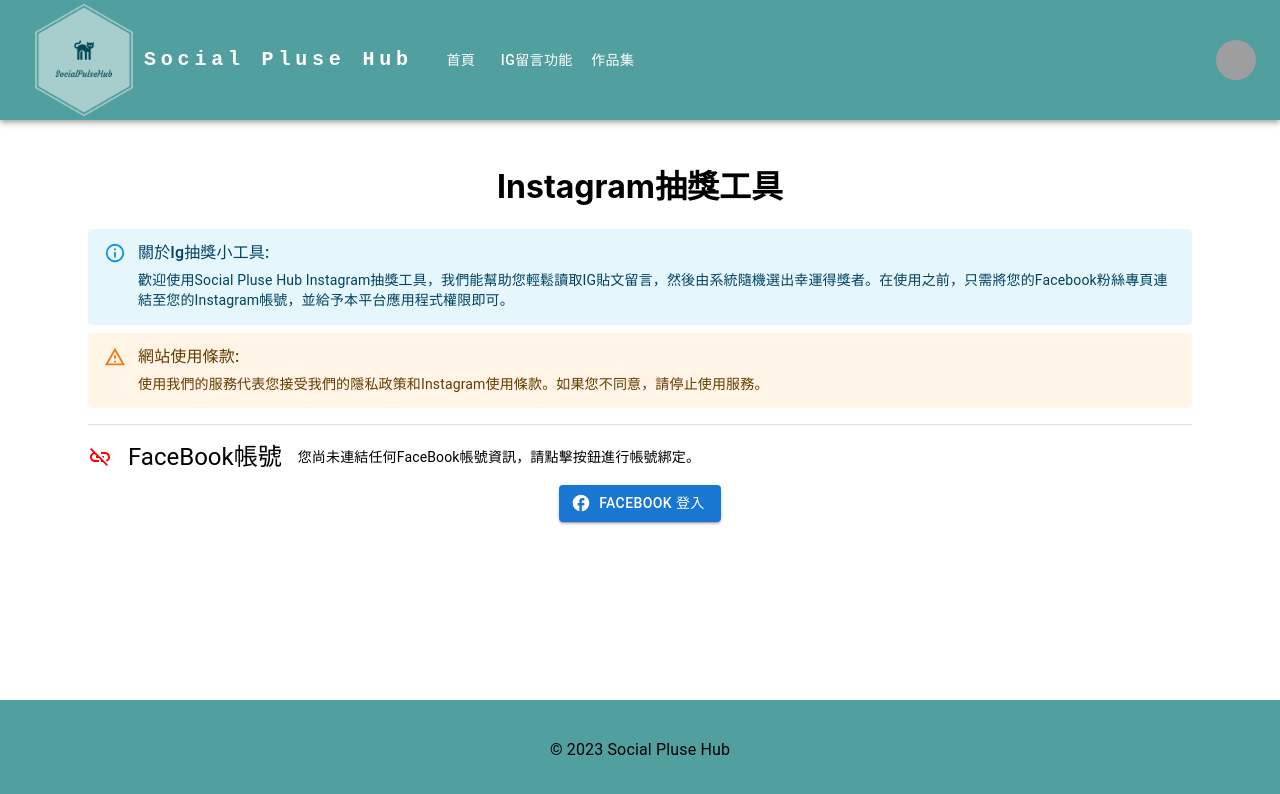
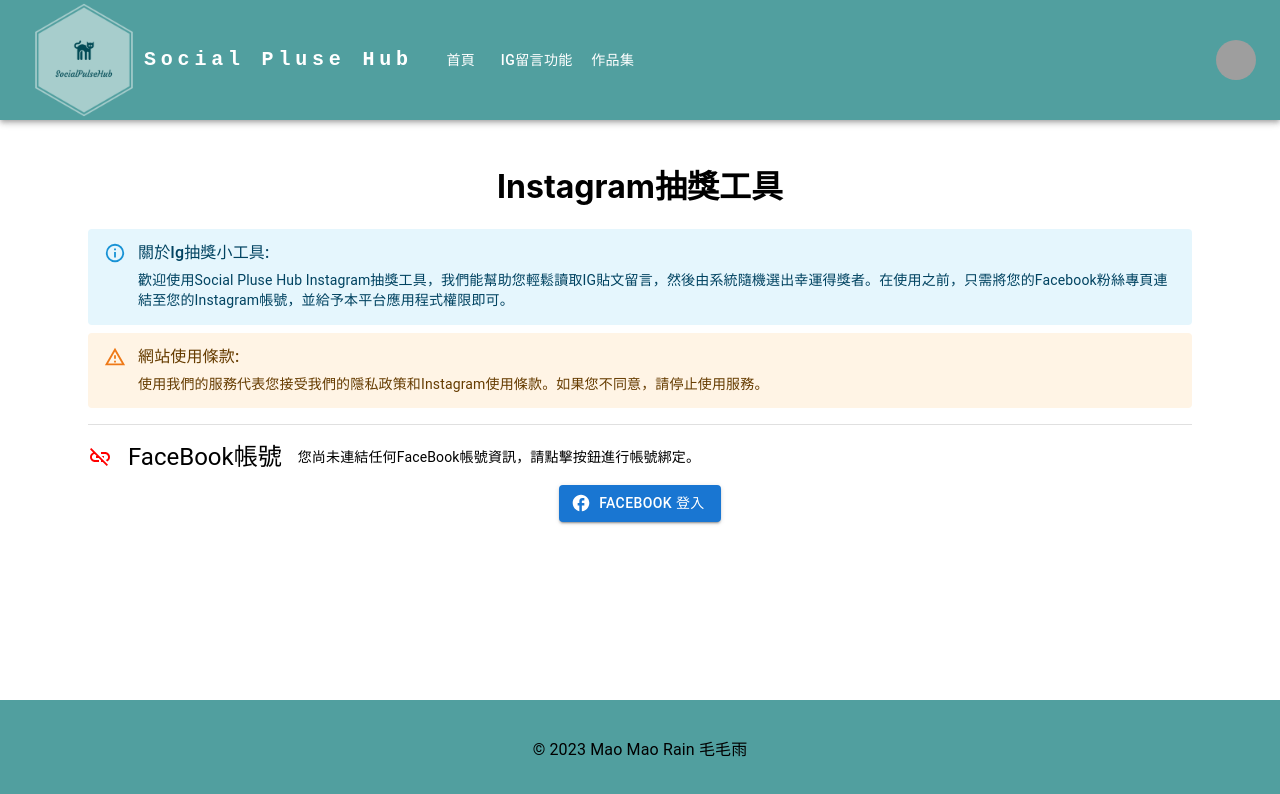
Before and after one commit to StefanMao/MaoMaoRain, a React (Create React App) app in the folder web/: page /ig-lottery in a window 1280 px wide. Shown: the top 794 px of the page. Built offline with nearby package versions, Linux system fonts and the light colour scheme; grey boxes are pictures that could not be loaded.

Commit message:
FEAT : Change Footer Description

```diff
--- a/web/src/components/layout/footer/Footer.tsx
+++ b/web/src/components/layout/footer/Footer.tsx
@@ -4,7 +4,7 @@
 const Footer: React.FC = () => {
   return (
     <Grid mt={4} container sx={{ height: '100px', backgroundColor: '#519F9F' }} justifyContent='center' alignContent='center'>
-      <Typography>© 2023 Social Pluse Hub</Typography>
+      <Typography>© 2023 Mao Mao Rain 毛毛雨</Typography>
     </Grid>
   );
 };
```
